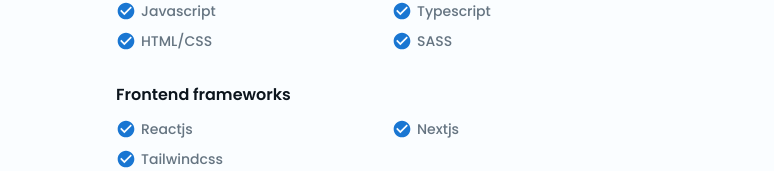
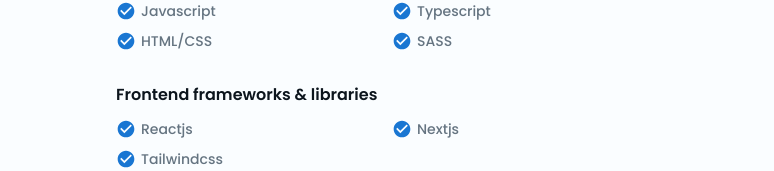
Before and after one commit to sangnd99/sang-cv-nextjs, a Next.js app: page /skills in a window 1280 px wide. Shown: the part 556-727 px from the top of the page, without its empty margins (248-1022 px from the left). Built offline with nearby package versions, Linux system fonts and the light colour scheme.

Commit message:
Fix something

```diff
--- a/pages/skills.tsx
+++ b/pages/skills.tsx
@@ -68,7 +68,7 @@
     childrens: ['Javascript', 'Typescript', 'HTML/CSS', 'SASS'],
   },
   {
-    heading: 'Frontend frameworks',
+    heading: 'Frontend frameworks & libraries',
     childrens: ['Reactjs', 'Nextjs', 'Tailwindcss'],
   },
   {
```
